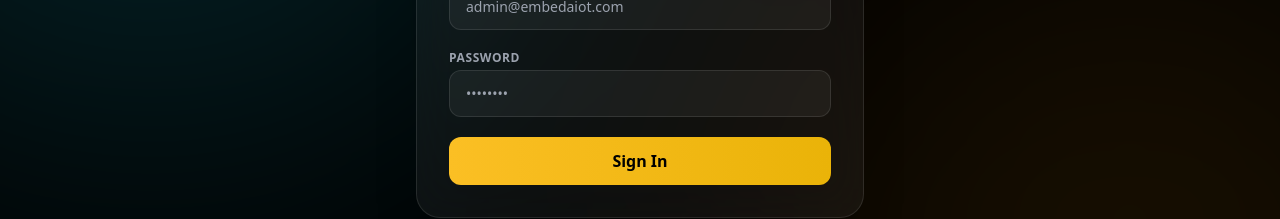
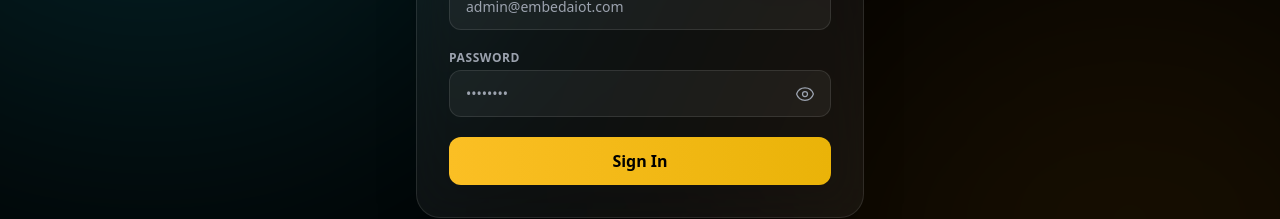
Before and after one commit to DANYALAQEEL/website-embedaiot, a React (Vite) app in the folder frontend/: page /admin in a window 1280 px wide. Shown: the part 374-593 px from the top of the page. Built offline with nearby package versions, Linux system fonts and the light colour scheme.

Commit message:
Add password show/hide eye toggle buttons to portal login and user creation forms

```diff
--- a/frontend/src/pages/AdminPortal.jsx
+++ b/frontend/src/pages/AdminPortal.jsx
@@ -7,6 +7,8 @@
     const [name, setName] = useState("");
     const [activeTab, setActiveTab] = useState("dashboard"); // dashboard, messages, portfolio, services, products, team, stories
     const [authMode, setAuthMode] = useState("login"); // login
+    const [showAuthPassword, setShowAuthPassword] = useState(false);
+    const [showUserPassword, setShowUserPassword] = useState(false);
 
     // Auth Forms
     const [authForm, setAuthForm] = useState({ name: "", email: "", password: "" });
@@ -567,14 +569,32 @@
 
                         <div>
                             <label className="block text-xs font-semibold text-gray-400 mb-1 uppercase tracking-wider">Password</label>
+                            <div className="relative">
                                 <input
-                                type="password"
+                                    type={showAuthPassword ? "text" : "password"}
                                     required
-                                className="w-full bg-white/5 border border-white/10 rounded-xl px-4 py-3 text-white focus:outline-none focus:border-amber-400 transition"
+                                    className="w-full bg-white/5 border border-white/10 rounded-xl pl-4 pr-12 py-3 text-white focus:outline-none focus:border-amber-400 transition"
                                     placeholder="••••••••"
                                     value={authForm.password}
                                     onChange={e => setAuthForm({ ...authForm, password: e.target.value })}
                                 />
+                                <button
+                                    type="button"
+                                    onClick={() => setShowAuthPassword(!showAuthPassword)}
+                                    className="absolute right-3 top-1/2 -translate-y-1/2 text-gray-400 hover:text-white bg-transparent border-none cursor-pointer p-1 focus:outline-none flex items-center justify-center"
+                                >
+                                    {showAuthPassword ? (
+                                        <svg xmlns="http://www.w3.org/2000/svg" fill="none" viewBox="0 0 24 24" strokeWidth={1.5} stroke="currentColor" className="w-5 h-5">
+                                            <path strokeLinecap="round" strokeLinejoin="round" d="M3.98 8.223A10.477 10.477 0 001.934 12C3.226 16.338 7.244 19.5 12 19.5c.993 0 1.953-.138 2.863-.395M6.228 6.228A10.45 10.45 0 0112 4.5c4.756 0 8.773 3.162 10.065 7.498a10.523 10.523 0 01-4.293 5.774M6.228 6.228L3 3m3.228 3.228l3.65 3.65m7.894 7.894L21 21m-3.228-3.228l-3.65-3.65m0 0a3 3 0 10-4.243-4.243m4.242 4.242L9.88 9.88" />
+                                        </svg>
+                                    ) : (
+                                        <svg xmlns="http://www.w3.org/2000/svg" fill="none" viewBox="0 0 24 24" strokeWidth={1.5} stroke="currentColor" className="w-5 h-5">
+                                            <path strokeLinecap="round" strokeLinejoin="round" d="M2.036 12.322a1.012 1.012 0 010-.639C3.423 7.51 7.36 4.5 12 4.5c4.638 0 8.573 3.007 9.963 7.178.07.207.07.431 0 .639C20.577 16.49 16.64 19.5 12 19.5c-4.638 0-8.573-3.007-9.963-7.178z" />
+                                            <path strokeLinecap="round" strokeLinejoin="round" d="M15 12a3 3 0 11-6 0 3 3 0 016 0z" />
+                                        </svg>
+                                    )}
+                                </button>
+                            </div>
                         </div>
 
                         {authError && (
@@ -1238,13 +1258,32 @@
                                 <div className="grid grid-cols-2 gap-4">
                                     <div className="flex flex-col gap-1.5">
                                         <label className="text-[11px] text-gray-400 font-semibold uppercase">Password</label>
+                                        <div className="relative w-full">
                                             <input
-                                            type="password"
+                                                type={showUserPassword ? "text" : "password"}
                                                 required
                                                 placeholder="••••••••"
                                                 value={userForm.password}
                                                 onChange={e => setUserForm({ ...userForm, password: e.target.value })}
+                                                className="w-full pr-12"
                                             />
+                                            <button
+                                                type="button"
+                                                onClick={() => setShowUserPassword(!showUserPassword)}
+                                                className="absolute right-3 top-1/2 -translate-y-1/2 text-gray-400 hover:text-cyan-400 bg-transparent border-none cursor-pointer p-1 focus:outline-none flex items-center justify-center"
+                                            >
+                                                {showUserPassword ? (
+                                                    <svg xmlns="http://www.w3.org/2000/svg" fill="none" viewBox="0 0 24 24" strokeWidth={1.5} stroke="currentColor" className="w-5 h-5">
+                                                        <path strokeLinecap="round" strokeLinejoin="round" d="M3.98 8.223A10.477 10.477 0 001.934 12C3.226 16.338 7.244 19.5 12 19.5c.993 0 1.953-.138 2.863-.395M6.228 6.228A10.45 10.45 0 0112 4.5c4.756 0 8.773 3.162 10.065 7.498a10.523 10.523 0 01-4.293 5.774M6.228 6.228L3 3m3.228 3.228l3.65 3.65m7.894 7.894L21 21m-3.228-3.228l-3.65-3.65m0 0a3 3 0 10-4.243-4.243m4.242 4.242L9.88 9.88" />
+                                                    </svg>
+                                                ) : (
+                                                    <svg xmlns="http://www.w3.org/2000/svg" fill="none" viewBox="0 0 24 24" strokeWidth={1.5} stroke="currentColor" className="w-5 h-5">
+                                                        <path strokeLinecap="round" strokeLinejoin="round" d="M2.036 12.322a1.012 1.012 0 010-.639C3.423 7.51 7.36 4.5 12 4.5c4.638 0 8.573 3.007 9.963 7.178.07.207.07.431 0 .639C20.577 16.49 16.64 19.5 12 19.5c-4.638 0-8.573-3.007-9.963-7.178z" />
+                                                        <path strokeLinecap="round" strokeLinejoin="round" d="M15 12a3 3 0 11-6 0 3 3 0 016 0z" />
+                                                    </svg>
+                                                )}
+                                            </button>
+                                        </div>
                                     </div>
                                     <div className="flex flex-col gap-1.5">
                                         <label className="text-[11px] text-gray-400 font-semibold uppercase">Role</label>
```
Lines whose indentation alone changed are shown as unchanged.
